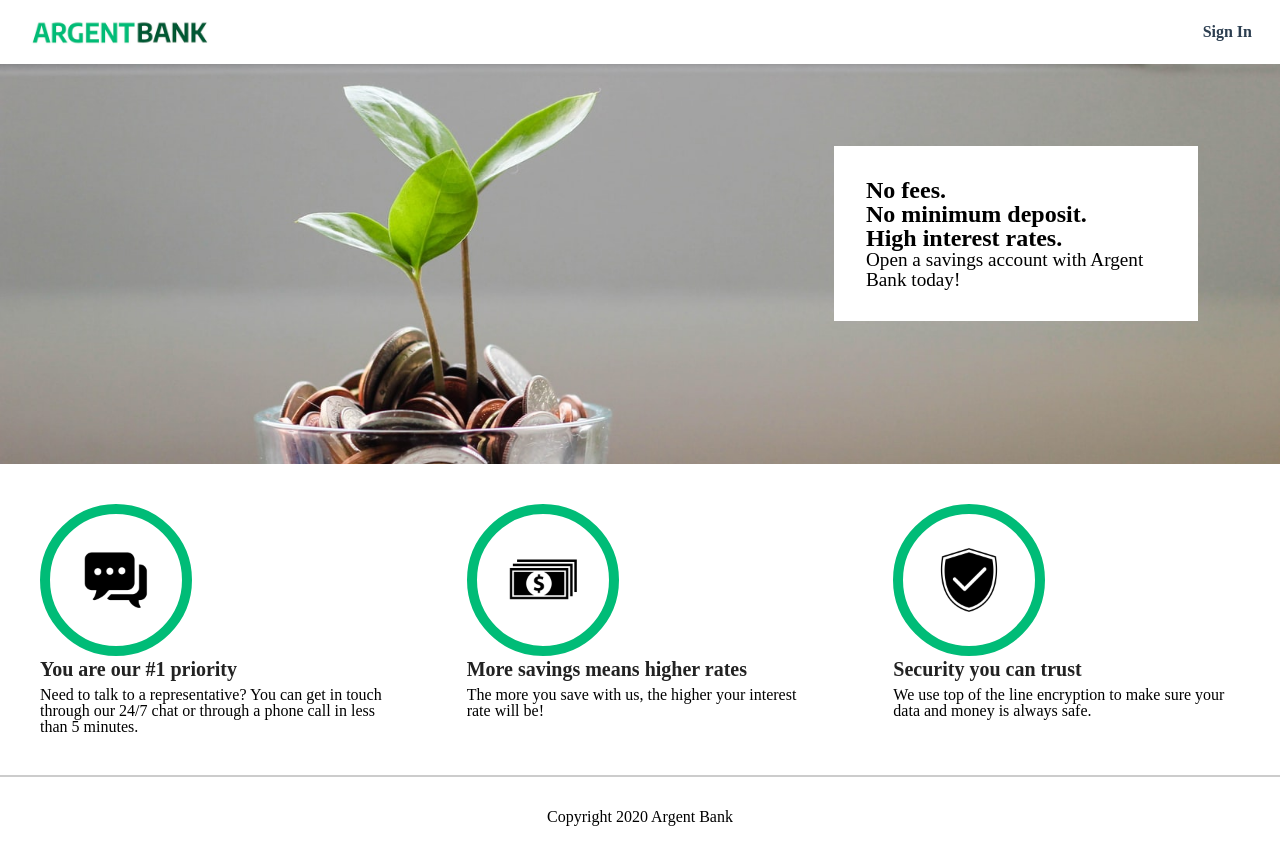
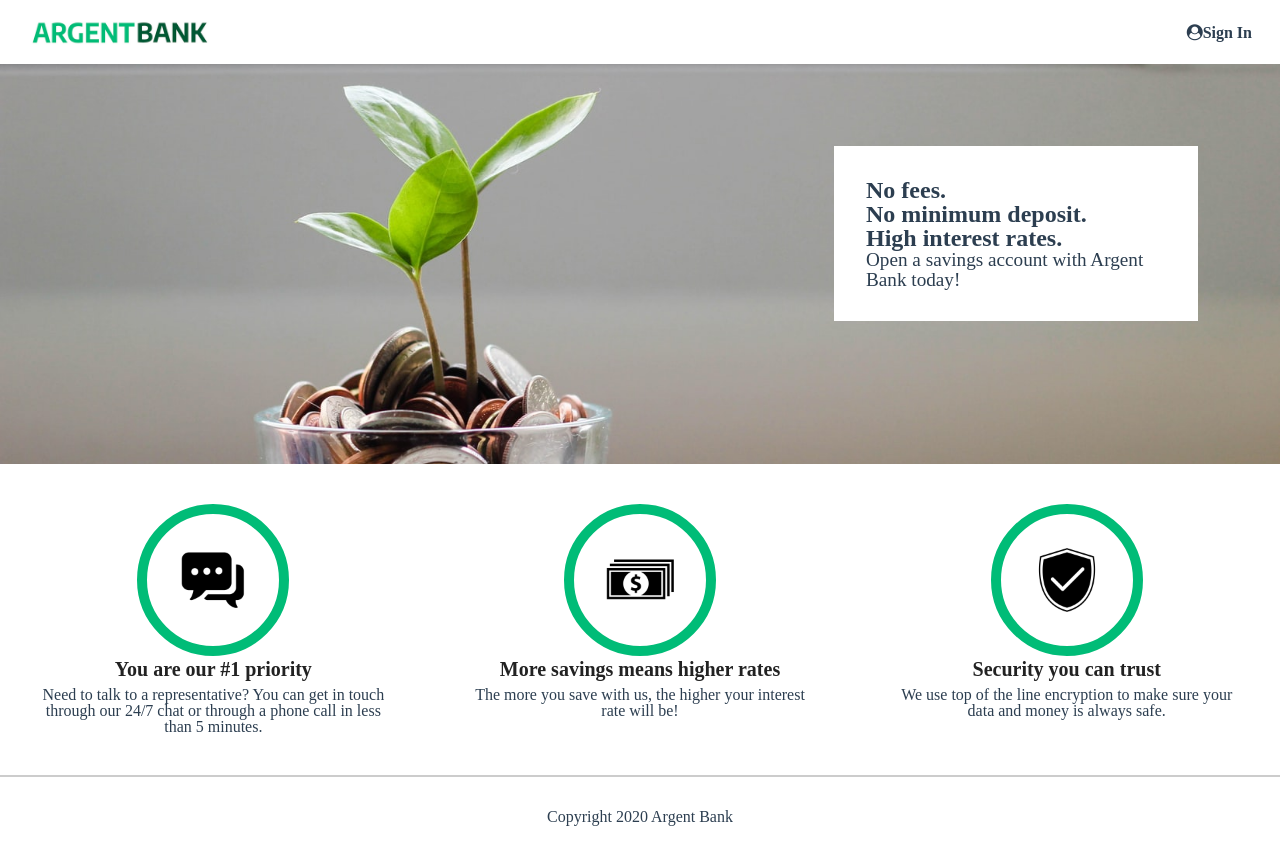
Before and after one commit to julien382/JulienHermain_P13_15-02-2023_frontend, a React (Create React App) app: page / in a window 1280 px wide. Built offline with nearby package versions, Linux system fonts and the light colour scheme.

Commit message:
modif html css title and import fontawesome

```diff
--- a/public/index.html
+++ b/public/index.html
@@ -8,6 +8,10 @@
     <meta
       name="description"
       content="Web site created using create-react-app"
+    />
+    <link
+      rel="stylesheet"
+      href="https://stackpath.bootstrapcdn.com/font-awesome/4.7.0/css/font-awesome.min.css"
     />
     <link rel="apple-touch-icon" href="%PUBLIC_URL%/logo192.png" />
     <!--
@@ -24,7 +28,7 @@
       work correctly both with client-side routing and a non-root public URL.
       Learn how to configure a non-root public URL by running `npm run build`.
     -->
-    <title>React App</title>
+    <title>Argent Bank - Home Page</title>
   </head>
   <body>
     <noscript>You need to enable JavaScript to run this app.</noscript>
--- a/src/styles/index.css
+++ b/src/styles/index.css
@@ -1,12 +1,26 @@
+html {
+  font-family: Avenir, Helvetica, Arial, sans-serif;
+  -webkit-font-smoothing: antialiased;
+  -moz-osx-font-smoothing: grayscale;
+  text-align: center;
+  color: #2c3e50;
+}
+
 body {
-    margin: 0;
-    font-family: -apple-system, BlinkMacSystemFont, 'Roboto', 'Segoe UI', 'Oxygen',
-      'Ubuntu', 'Cantarell', 'Fira Sans', 'Droid Sans', 'Helvetica Neue',
-      sans-serif;
-    -webkit-font-smoothing: antialiased;
-    -moz-osx-font-smoothing: grayscale;
-  }
+  margin: 0;
+  display: flex;
+  flex-direction: column;
+  min-height: 100vh;
+}
 
-  #app{
-    width: 100%;
-  }
+.main {
+  flex: 1;
+}
+
+.bg-dark {
+  background-color: #12002b;
+}
+
+#app{
+  width: 100%;
+}
```
